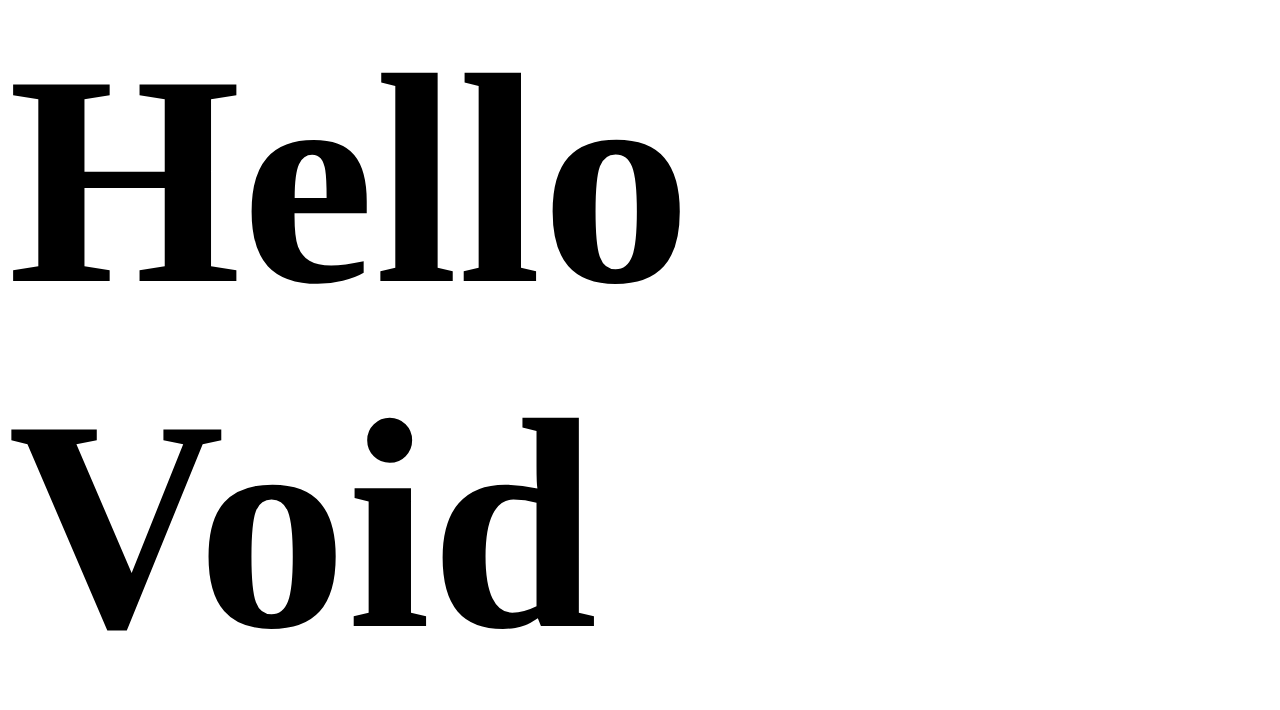
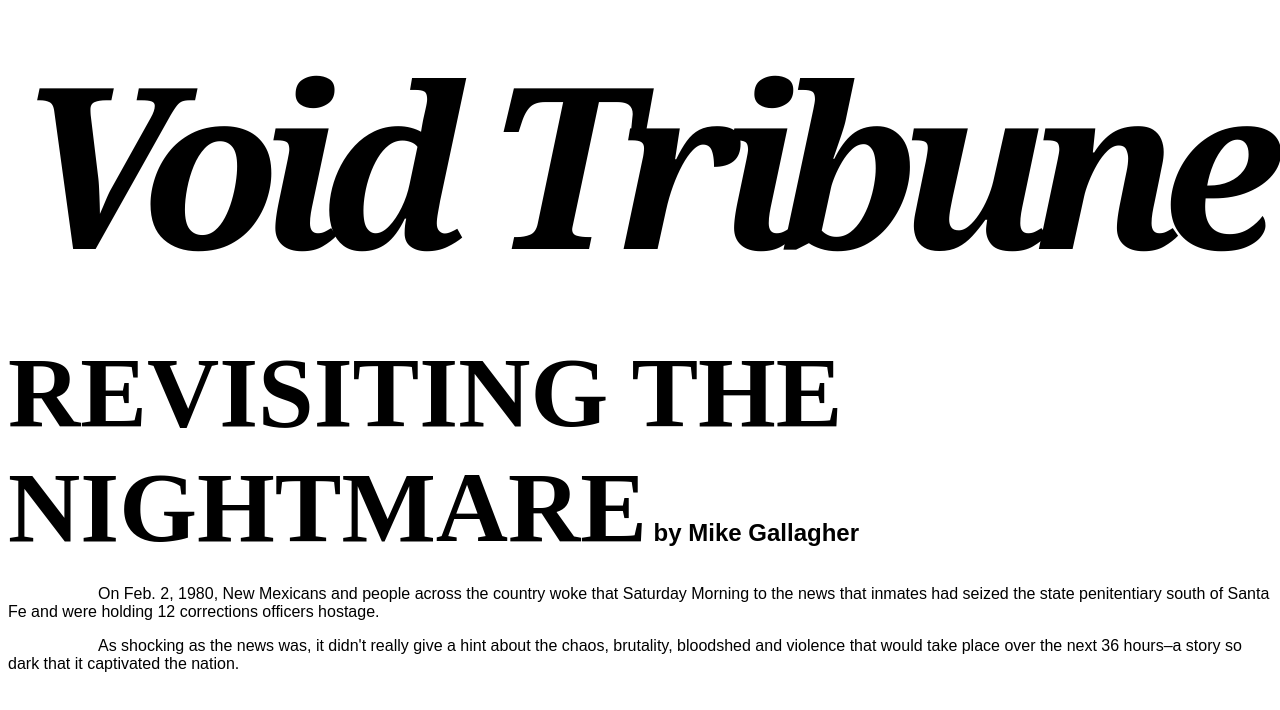
Before and after one commit to gotemilk/voidsite, a plain HTML site: page void.html in a window 1280 px wide. Drawn offline with Linux system fonts and the light colour scheme.

Commit message:
Update void.html

```diff
--- a/void.html
+++ b/void.html
@@ -15,32 +15,41 @@ text-decoration: none;
 a:hover {
 text-decoration: underline;
 }
-a:click {
-
 
 
 body {
-  background-image: url('https://imagizer.imageshack.com/img922/7756/mNJ53o.jpg');
-	background-color: white;
+	background-color: white;)
 }
 
 
 h1
 { text-align: center;
 color: black;
-font-family: book antiqua, big caslon;}
+font-family: georgia;
+margin:0px;
+font-size:225px;
+letter-spacing: -20px;
+}
+
+h2 {
+font-family: arial;
+}
 
 p
-{ text-align: center;
-color: gray;
-font-family: helvetica;}
-body
-{ background-color: black}
+{ text-indent: 90px;
+text-align: left;
+font-family: arial;}
 </style>
 
 <body>
 <span style="color: black;"><a href="index.html">
-<h1 style="margin:0px; font-size:300px;">Hello Void</h1>
+<h1><i>Void Tribune</i></h1></a>
+
+<h2><span style="font-size: 100px; font-family: big caslon;"><b>REVISITING THE NIGHTMARE</b></span> by Mike Gallagher</h2>
+
+<p>On Feb. 2, 1980, New Mexicans and people across the country woke that Saturday Morning to the news that inmates had seized the state penitentiary south of Santa Fe and were holding 12 corrections officers hostage.</p>
+<p>As shocking as the news was, it didn't really give a hint about the chaos, brutality, bloodshed and violence that would take place over the next 36 hours–a story so dark that it captivated the nation.</p>
+
 
 </body>
 </html>
```
